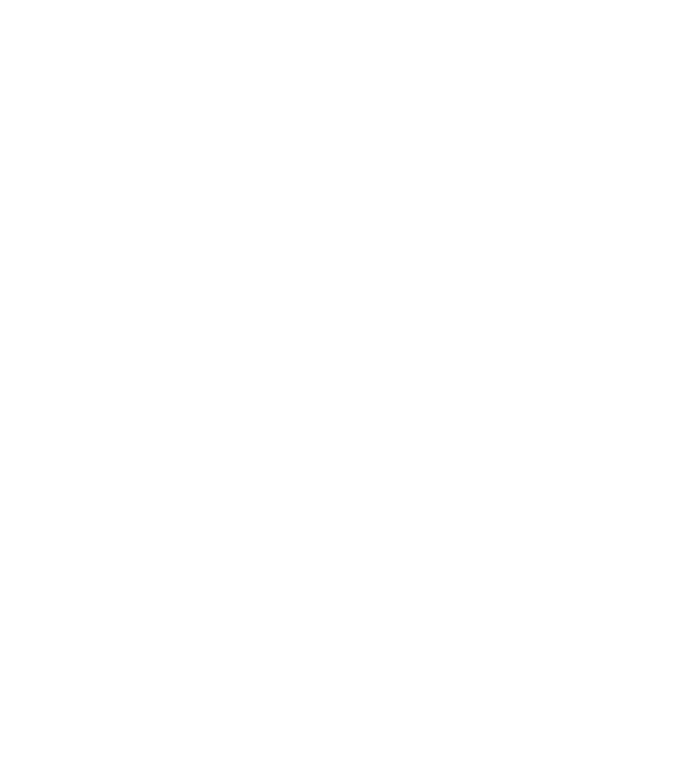
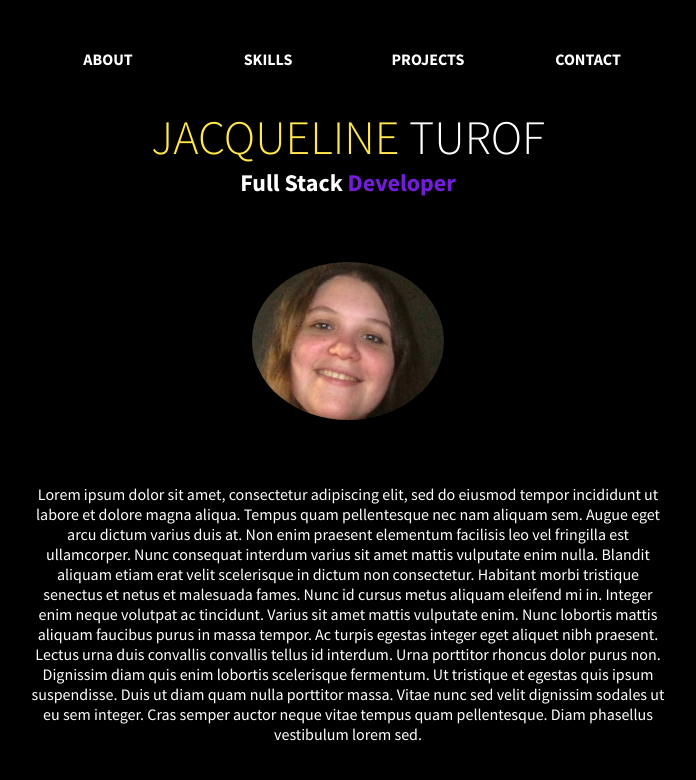
Before and after one commit to jacquelineturof/portfolio-app-v5, a React (Create React App) app: page /about in a window 1280 px wide. Shown: the top 780 px of the page, without its empty margins (292-988 px from the left). Built offline with nearby package versions, Linux system fonts and the light colour scheme.

Commit message:
created page layout template and completed skills page

```diff
--- a/src/App.css
+++ b/src/App.css
@@ -1,6 +1,10 @@
 .App {
   text-align: center;
 }
+
+/*
+  PAGE STYLES
+*/
 
 .Page {
   height: 100vh;
@@ -8,7 +12,14 @@
   background-color: black;
   display: flex;
   flex-direction: column;
+}
+
+.Center {
   justify-content: center;
+  align-items: center;
+}
+
+.Top {
   align-items: center;
 }
 
@@ -219,6 +230,27 @@
 }
 
 /*
+  ABOUT component styles
+*/
+.My_Image {
+  width: 15%;
+  height: 20%;
+  border-radius: 50%;
+  margin: 4rem;
+  background: url('./Assets/me2.png');
+  background-position: center;
+  background-size: cover;
+}
+
+.My_Description {
+  overflow: auto;
+  height: 40%;
+  width: 50%;
+  color: white;
+  font-family: 'Source Sans Pro', sans-serif;
+}
+
+/*
   MEDIA QUERIES
 */
 
--- a/src/App.js
+++ b/src/App.js
@@ -3,11 +3,15 @@
 import './App.css';
 
 import Home from './pages/Home'
+import About from './pages/About'
+import Skills from './pages/Skills'
 
 function App() {
   return (
     <div className="App">
       <Switch>
+        <Route path = "/skills" component = { Skills } />
+        <Route path = "/about" component = { About } />
         <Route path = "/" exact component = { Home } />
       </Switch>
     </div>
--- /dev/null
+++ b/src/components/ContentPage.js
@@ -0,0 +1,19 @@
+import React from 'react'
+
+import Nav from './Nav'
+import Header from './MainHeader'
+
+import '../App.css'
+
+/*
+    A content page wrapper.
+*/
+export default function ContentPage({ children }) {
+    return (
+        <section className = "Page Top">
+            <Nav />
+            <Header />
+            { children }
+        </section>
+    )
+}
--- /dev/null
+++ b/src/components/MyDescription.js
@@ -0,0 +1,14 @@
+import React from 'react'
+
+import '../App.css'
+
+/*
+    About page description.
+*/
+export default function MyDescription() {
+    return (
+        <div className = "My_Description">
+            Lorem ipsum dolor sit amet, consectetur adipiscing elit, sed do eiusmod tempor incididunt ut labore et dolore magna aliqua. Tempus quam pellentesque nec nam aliquam sem. Augue eget arcu dictum varius duis at. Non enim praesent elementum facilisis leo vel fringilla est ullamcorper. Nunc consequat interdum varius sit amet mattis vulputate enim nulla. Blandit aliquam etiam erat velit scelerisque in dictum non consectetur. Habitant morbi tristique senectus et netus et malesuada fames. Nunc id cursus metus aliquam eleifend mi in. Integer enim neque volutpat ac tincidunt. Varius sit amet mattis vulputate enim. Nunc lobortis mattis aliquam faucibus purus in massa tempor. Ac turpis egestas integer eget aliquet nibh praesent. Lectus urna duis convallis convallis tellus id interdum. Urna porttitor rhoncus dolor purus non. Dignissim diam quis enim lobortis scelerisque fermentum. Ut tristique et egestas quis ipsum suspendisse. Duis ut diam quam nulla porttitor massa. Vitae nunc sed velit dignissim sodales ut eu sem integer. Cras semper auctor neque vitae tempus quam pellentesque. Diam phasellus vestibulum lorem sed.
+        </div>
+    )
+}
--- /dev/null
+++ b/src/components/MyImage.js
@@ -0,0 +1,14 @@
+import React from 'react'
+
+import '../App.css'
+
+/*
+    About page image
+*/
+export default function MyImage() {
+    return (
+        <div className = "My_Image">
+
+        </div>
+    )
+}
--- a/src/components/Nav.js
+++ b/src/components/Nav.js
@@ -6,14 +6,14 @@
 export default function Nav() {
     return (
         <nav className = "Nav">
-            <NavLink to ="/" className = "Nav_Link">
+            <NavLink to ="/about" className = "Nav_Link">
                 <span className = "hover_animate"></span>
                 <span className = "hover_animate"></span>
                 <span className = "hover_animate"></span>
                 <span className = "hover_animate"></span>
                 <span className = "link_text">ABOUT</span>
             </NavLink>
-            <NavLink to ="/" className = "Nav_Link">
+            <NavLink to ="/skills" className = "Nav_Link">
                 <span className = "hover_animate"></span>
                 <span className = "hover_animate"></span>
                 <span className = "hover_animate"></span>
--- /dev/null
+++ b/src/pages/About.js
@@ -0,0 +1,16 @@
+import React from 'react'
+
+import ContentPage from '../components/ContentPage'
+import Image from '../components/MyImage'
+import Description from '../components/MyDescription'
+
+import '../App.css'
+
+export default function About() {
+    return (
+            <ContentPage>
+                <Image />
+                <Description />
+            </ContentPage>
+    )
+}
--- a/src/pages/Home.js
+++ b/src/pages/Home.js
@@ -8,7 +8,7 @@
 
 export default function Home() {
     return (
-        <section className = "Page">
+        <section className = "Page Center">
             <Animation />
             <MainHeader />
             <Nav />
--- /dev/null
+++ b/src/pages/Skills.js
@@ -0,0 +1,13 @@
+import React from 'react'
+
+import ContentPage from '../components/ContentPage'
+
+import '../App.css'
+
+export default function Skills() {
+    return (
+        <ContentPage>
+
+        </ContentPage>
+    )
+}
```
Also changed, not shown: src/Assets/me.jpg (added), src/Assets/me2.png (added), src/components/SkillDescriptionCard.js (added).
